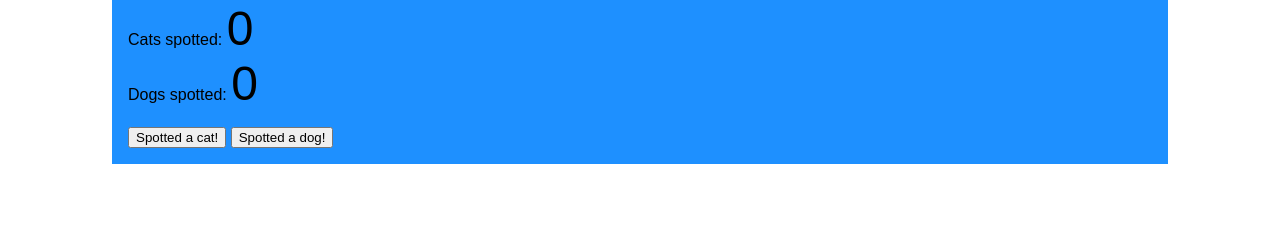
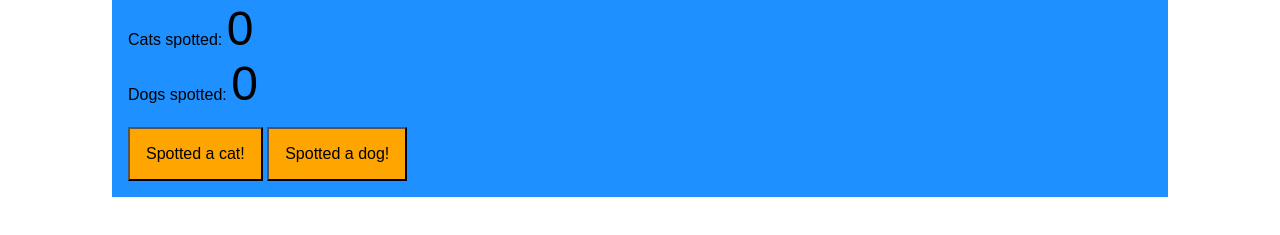
Before and after one commit to avermeulen/pet-walk-survey, a plain HTML site: page index.html in a window 1280 px wide. Shown: the part 103-338 px from the top of the page. Drawn offline with Linux system fonts and the light colour scheme.

Commit message:
styled the buttons

```diff
--- a/pets.css
+++ b/pets.css
@@ -14,3 +14,9 @@
 .counter {
   font-size: 3em;
 }
+
+button {
+  padding: 1em;
+  font-size: 1em;
+  background-color: orange;
+}
```
